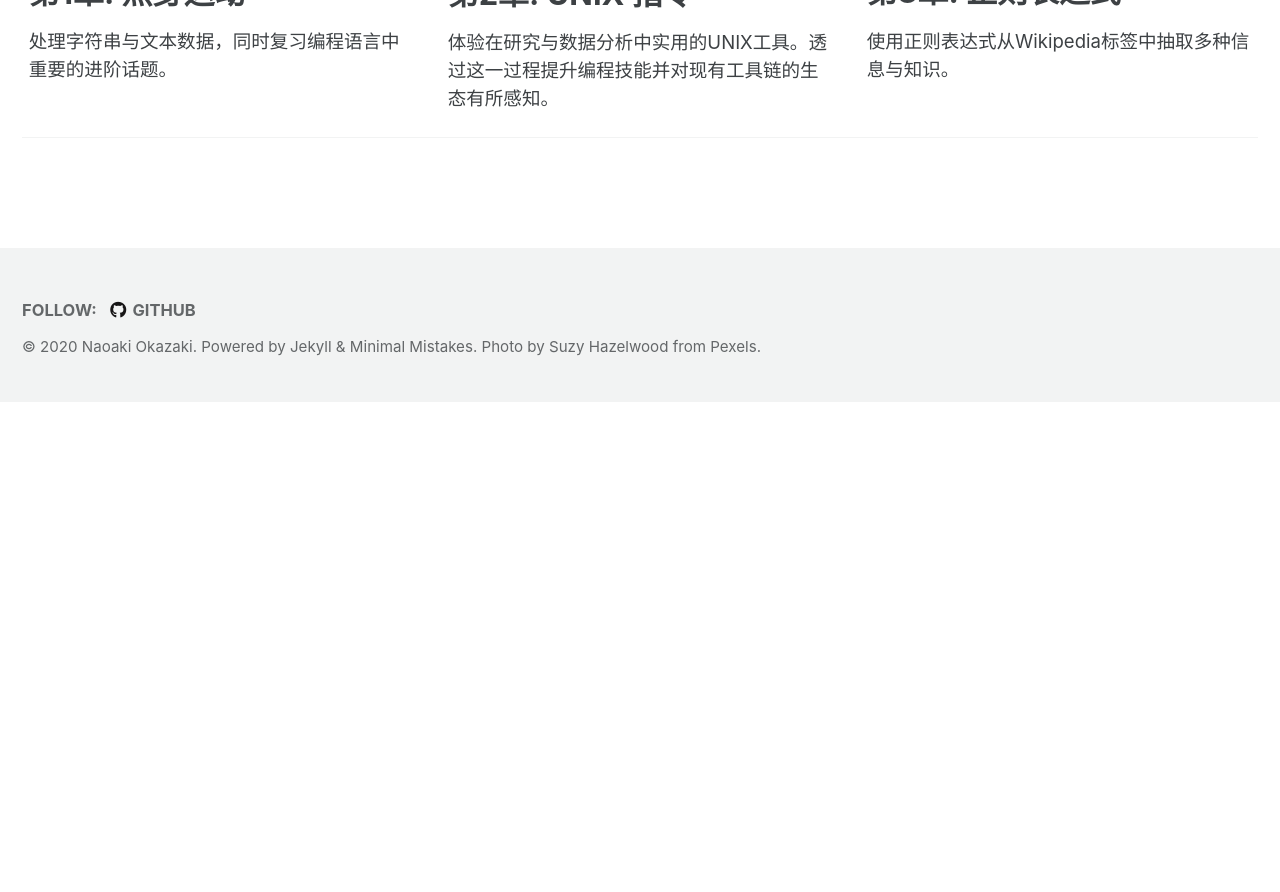
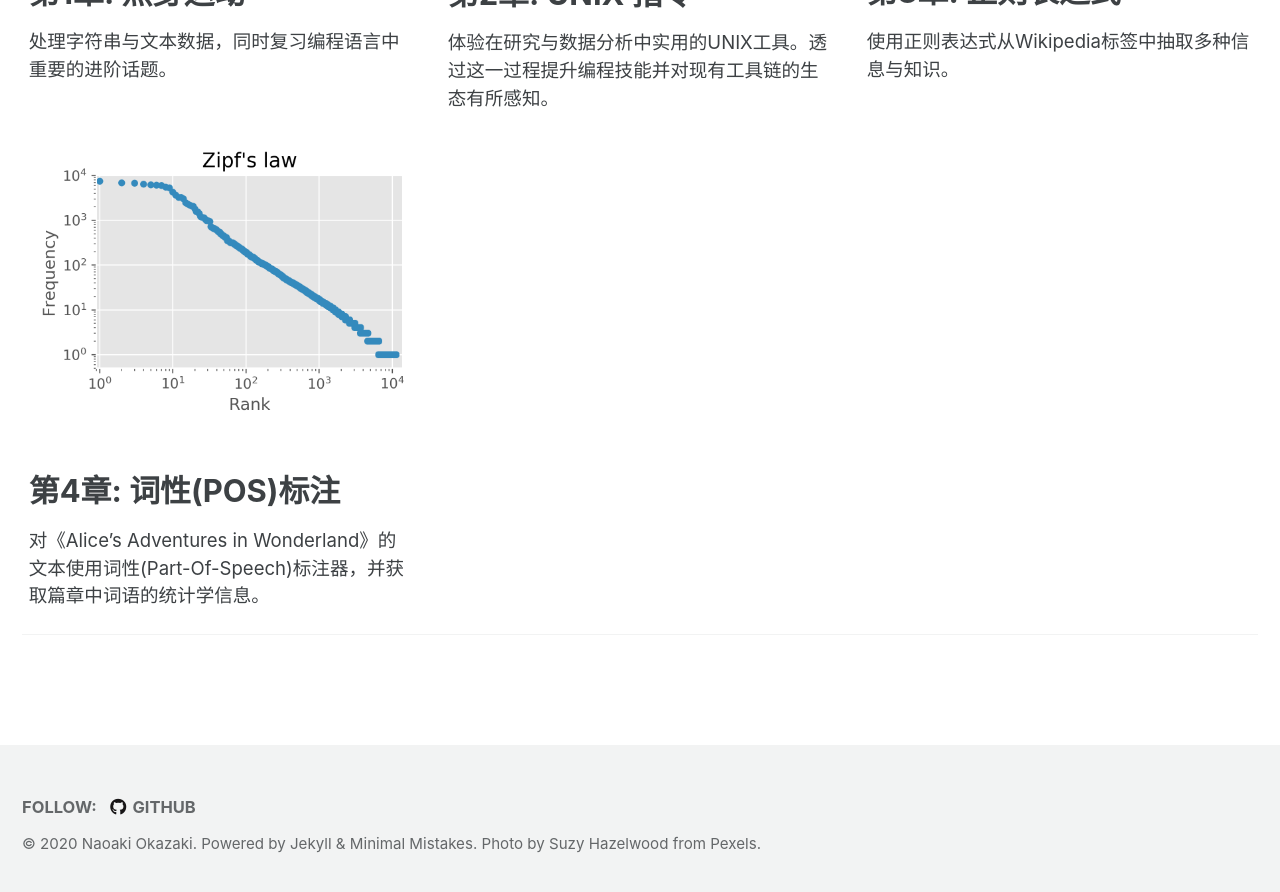
Before and after one commit to nlp100/nlp100.github.io, a Jekyll site: the page built from zh/index.md, in a window 1280 px wide and 900 px high, scrolled down 912 px. Shown: the top 892 px of the window. Built offline with Jekyll 4.4.1, drawn with Linux system fonts in a browser that asks for light colours; cached includes are drawn as plain includes; nearby versions of some CDN libraries; comment, search, counter and statistics services are not loaded; before the commit the page ends 1314 px from its top, so only the background shows below that; part of the change alters nothing that is shown.

Commit message:
Add ch4 chinese translation

```diff
--- /dev/null
+++ b/zh/ch04.md
@@ -0,0 +1,45 @@
+---
+title: "第4章: 词性(POS)标注"
+date: 2020-08-28 20:09:31 +0800
+layout: single
+toc: true
+lang: zh
+sidebar: {nav: "sidebar_zh"}
+header:
+  teaser: /assets/images/ch04.png
+---
+
+压缩文件[alice.zip](/data/alice.zip)包含由Lewis Carroll所撰写的小说《Alice's Adventures in Wonderland（爱丽丝漫游仙境）》，电子化小说文本`alice.txt`从[Project Gutenberg](https://www.gutenberg.org/)以作非商业用途的形式使用。
+对文本使用POS词性 (part-of-speech) 标注器，然后将结果存储至另一个文件中。编写程序读取含词性标注结果的文件，并完成以下任务。
+
+为了便于处理，压缩文件中的`alice.txt.conll`已经包含了由[Stanford CoreNLP](https://stanfordnlp.github.io/CoreNLP/)标注处理后的文本。此外，对于第37, 38, 与39问建议使用[matplotlib](http://matplotlib.org/) 或者 [Gnuplot](http://www.gnuplot.info/)进行绘制。
+
+## 30. 读取词性标注结果
+编写一个程序来从文件中读取词性标注结果。将句子表示为一个包含多个映射对象的列表对象。对每个映射对象（词），它应该对应有以下属性：表现形态（原文所用形态）、词元（词的基本形式）、词性，分别对应键项名`text`, `lemma`, `pos`。此外，在下属问题中也采用这种表示形式。
+
+## 31. 动词
+提取出现在文本中所有的词汇表层形式。
+
+## 32. 动词原形
+提取出现在文本中所有动词的原形。
+
+## 33. A of B
+提取以"A of B"形式出现的短语，其中A与B均为名词。
+
+## 34. 名词链接
+提取由连续名词组成的短语中最长的一个。
+
+## 35. 词频
+获取所有单词的列表及其出现的频率，按词频进行降序排序。
+
+## 36. 出现频率最高的10个词
+对出现频率最高的10个词及其频率进行可视化（如柱形图）。
+
+## 37. 与'Alice'共现频率最高的10个词
+提取出所有与"Alice"共同出现的词语列表。对共现频率最高的频率最高的10个词及其频率进行可视化（如柱形图）。
+
+## 38. 直方图
+绘制词频直方图。其中横轴x代表给定单词在整个语料库中的出现频率，范围从1到单词出现频率的最大值。纵轴y代表出现频率为x对应的不同单词的数量。
+
+## 39. Zipf定律
+以词汇的出现频率排名为横轴x，对应的出现频率为纵轴y，对两轴的值取均取对数并绘制该关系图。
--- a/zh/index.md
+++ b/zh/index.md
@@ -51,11 +51,11 @@ feature_row:
     title: "第3章: 正则表达式"
     excerpt: "使用正则表达式从Wikipedia标签中抽取多种信息与知识。"
     url: "/zh/ch03.html"
-  # - image_path: assets/images/ch04.png
-  #   alt: "placeholder image 1"
-  #   title: "第4章: 词性(POS)标注"
-  #   excerpt: "对《Alice's Adventures in Wonderland》的文本使用词性(Part-Of-Speech)标注器，并获取篇章中单词的统计学信息。"
-  #   url: "/zh/ch04.html"
+  - image_path: assets/images/ch04.png
+    alt: "placeholder image 1"
+    title: "第4章: 词性(POS)标注"
+    excerpt: "对《Alice's Adventures in Wonderland》的文本使用词性(Part-Of-Speech)标注器，并获取篇章中词语的统计学信息。"
+    url: "/zh/ch04.html"
   # - image_path: assets/images/ch05.en.png
   #   alt: "placeholder image 2"
   #   title: "第5章: 依存关系解析"
```
